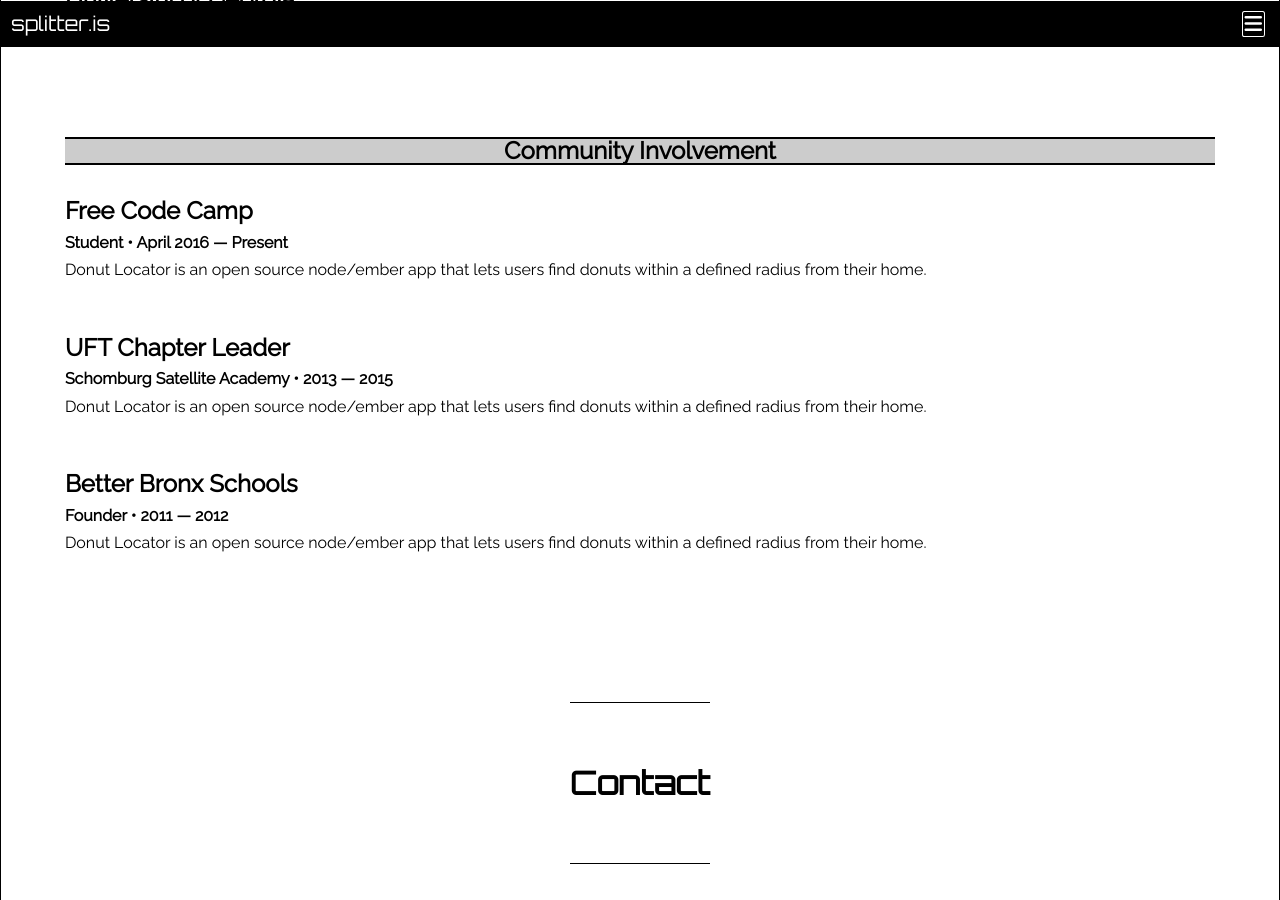
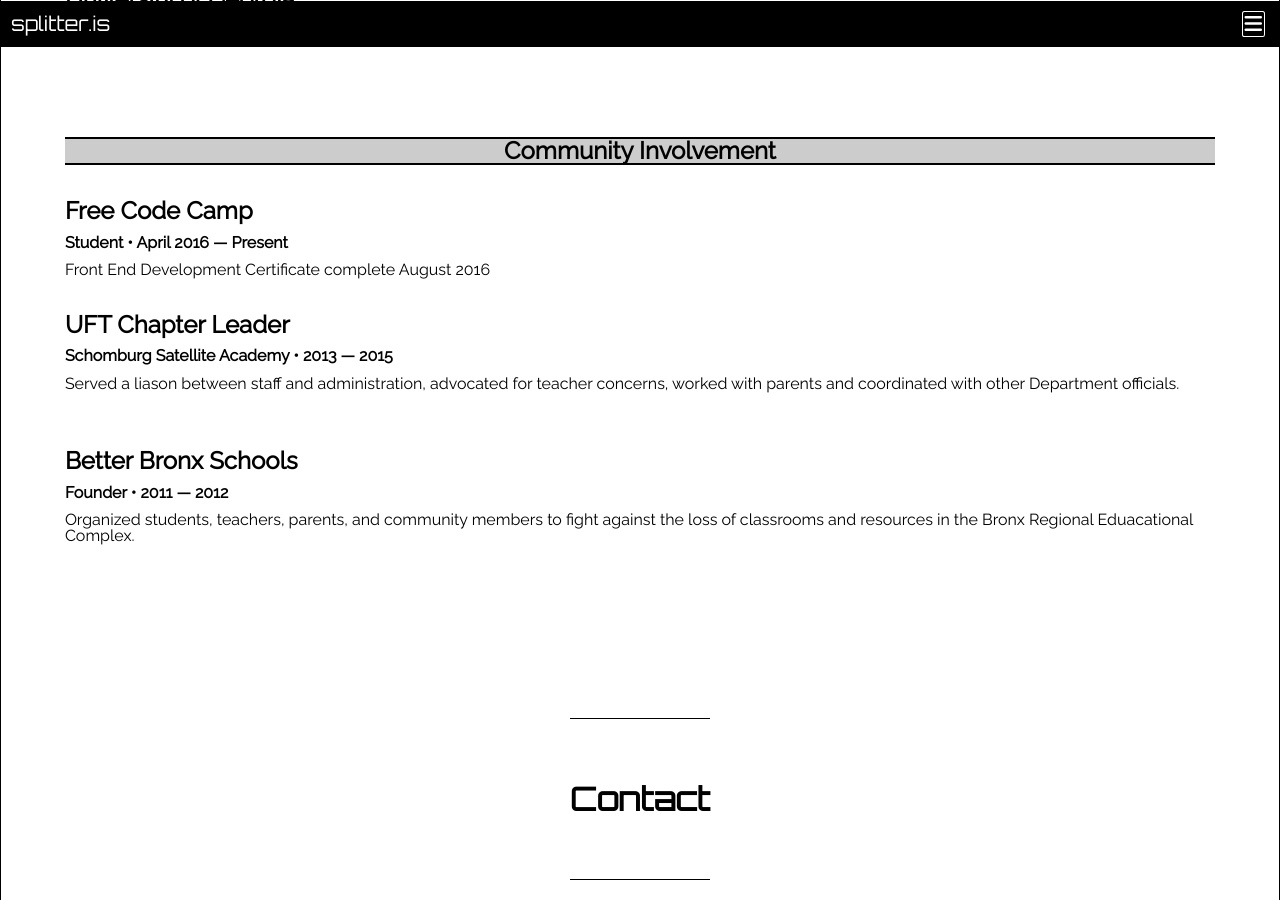
Before and after one commit to halfalpine/halfalpine.github.io, a Jekyll site: the page built from index.html, in a window 1280 px wide and 900 px high, scrolled down 7491 px. Built offline with Jekyll 4.4.1, drawn with Linux system fonts in a browser that asks for light colours; nearby versions of some CDN libraries.

Commit message:
Add copy to Community Involvement section of resume

```diff
--- a/_includes/resume.html
+++ b/_includes/resume.html
@@ -52,17 +52,16 @@
     <div class="resume-item">
       <h3 class="resume-title">Free Code Camp</h3>
       <h4 class="resume-subtitle">Student &bull; April 2016 &mdash; Present</h4>
-      <p class="resume-description">Donut Locator is an open source node/ember app that lets users find donuts within a defined radius from their home.</p>
-    </div>
+      <p class="resume-description">Front End Development Certificate complete August 2016
     <div class="resume-item">
       <h3 class="resume-title">UFT Chapter Leader</h3>
       <h4 class="resume-subtitle">Schomburg Satellite Academy &bull; 2013 &mdash; 2015</h4>
-      <p class="resume-description">Donut Locator is an open source node/ember app that lets users find donuts within a defined radius from their home.</p>
+      <p class="resume-description">Served a liason between staff and administration, advocated for teacher concerns, worked with parents and coordinated with other Department officials.</p>
     </div>
     <div class="resume-item">
       <h3 class="resume-title">Better Bronx Schools</h3>
       <h4 class="resume-subtitle">Founder &bull; 2011 &mdash; 2012</h4>
-      <p class="resume-description">Donut Locator is an open source node/ember app that lets users find donuts within a defined radius from their home.</p>
+      <p class="resume-description">Organized students, teachers,  parents, and community members to fight against the loss of classrooms and resources in the Bronx Regional Eduacational Complex.</p>
     </div>
   </section>
   </div>
```
